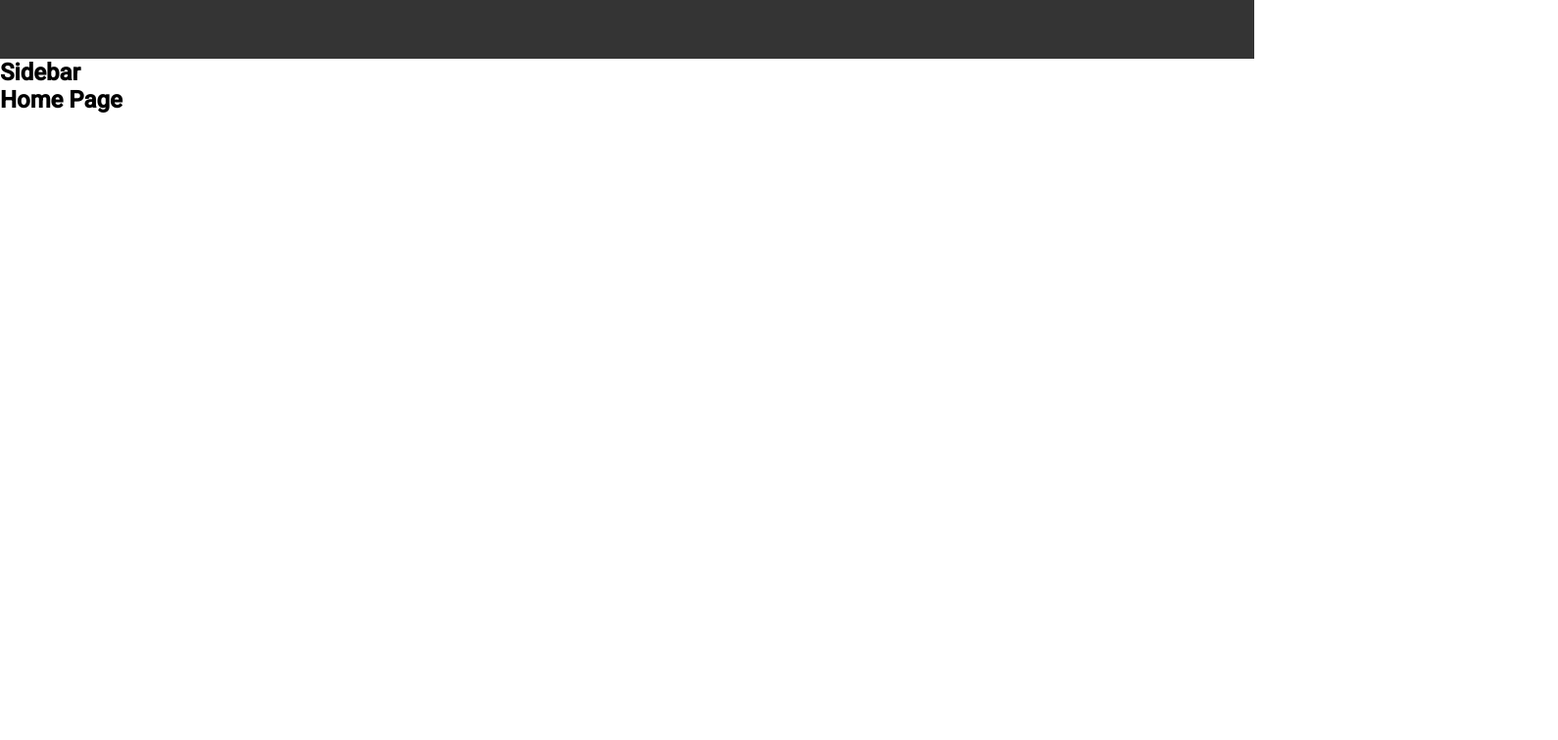
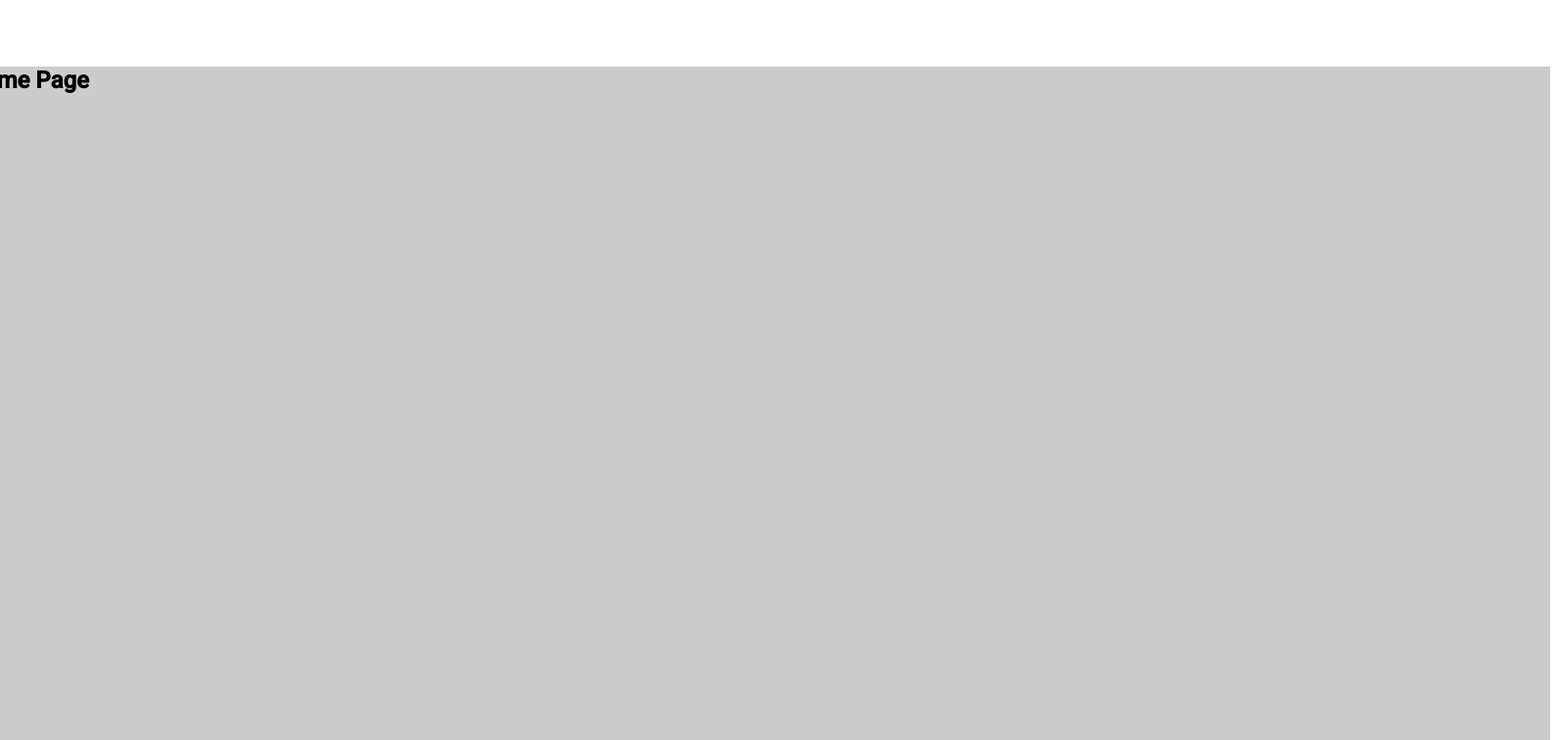
Before and after one commit to KieuLong-UET/honki-ui, a React (Create React App) app: page / in a window 1280 px wide. Shown: the top 756 px of the page at 98% size, 1590 px wide, since content can reach past the window. Built offline with nearby package versions, Linux system fonts and the light colour scheme.

Commit message:
css default layout

```diff
--- a/src/components/GlobalStyles/GlobalStyles.scss
+++ b/src/components/GlobalStyles/GlobalStyles.scss
@@ -3,6 +3,10 @@
 
 :root {
     --primary: #4b4d53;
+
+    //Default layout
+    --default-layout-header-height: 60px;
+    --default-layout-width: 1900px;
 }
 
 * {
--- /dev/null
+++ b/src/components/Layout/DefaultLayout/DefaultLayout.module.scss
@@ -0,0 +1,18 @@
+.wrapper {
+    display: flex;
+    flex-direction: column;
+    align-items: center;
+}
+
+.container {
+    width: var(--default-layout-width);
+    display: flex;
+    padding: 8px;
+}
+
+.content {
+    flex: 1;
+    padding-left: 8px;
+    background-color: #ccc;
+    min-height: 1000px;
+}
--- /dev/null
+++ b/src/components/Layout/DefaultLayout/Sidebar/Sidebar.module.scss
@@ -0,0 +1,5 @@
+.wrapper {
+    width: 260px;
+    min-height: 1000px;
+    background-color: #333;
+}
--- a/src/components/Layout/DefaultLayout/Sidebar/index.js
+++ b/src/components/Layout/DefaultLayout/Sidebar/index.js
@@ -1,5 +1,14 @@
+import classNames from 'classnames/bind';
+import styles from './Sidebar.module.scss';
+
+const cx = classNames.bind(styles);
+
 function Sidebar() {
-    return <h2>Sidebar</h2>;
+    return (
+        <aside className={cx('wrapper')}>
+            <h2>Sidebar</h2>
+        </aside>
+    );
 }
 
 export default Sidebar;
--- a/src/components/Layout/DefaultLayout/index.js
+++ b/src/components/Layout/DefaultLayout/index.js
@@ -1,13 +1,17 @@
+import classNames from 'classnames/bind';
 import Header from '~/components/Layout/components/Header';
+import styles from './DefaultLayout.module.scss';
 import Sidebar from './Sidebar';
+
+const cx = classNames.bind(styles);
 
 function DefaultLayout({ children }) {
     return (
-        <div>
+        <div className={cx('wrapper')}>
             <Header />
-            <div className="container">
+            <div className={cx('container')}>
                 <Sidebar />
-                <div className="content">{children}</div>
+                <div className={cx('content')}>{children}</div>
             </div>
         </div>
     );
--- a/src/components/Layout/HeaderOnly/index.js
+++ b/src/components/Layout/HeaderOnly/index.js
@@ -1,6 +1,6 @@
 import Header from '~/components/Layout/components/Header';
 
-function DefaultLayout({ children }) {
+function HeaderOnly({ children }) {
     return (
         <div>
             <Header />
@@ -11,4 +11,4 @@
     );
 }
 
-export default DefaultLayout;
+export default HeaderOnly;
--- a/src/components/Layout/components/Header/Header.module.scss
+++ b/src/components/Layout/components/Header/Header.module.scss
@@ -1,9 +1,13 @@
 .wrapper {
-    height: 60px;
+    height: var(--default-layout-header-height, 60px);
+    width: 100%;
     background-color: #343434;
+    display: flex;
+    justify-content: center;
 }
 
 .inner {
     height: 100%;
-    width: 100%;
+    width: 1772px;
+    background-color: white;
 }
```
